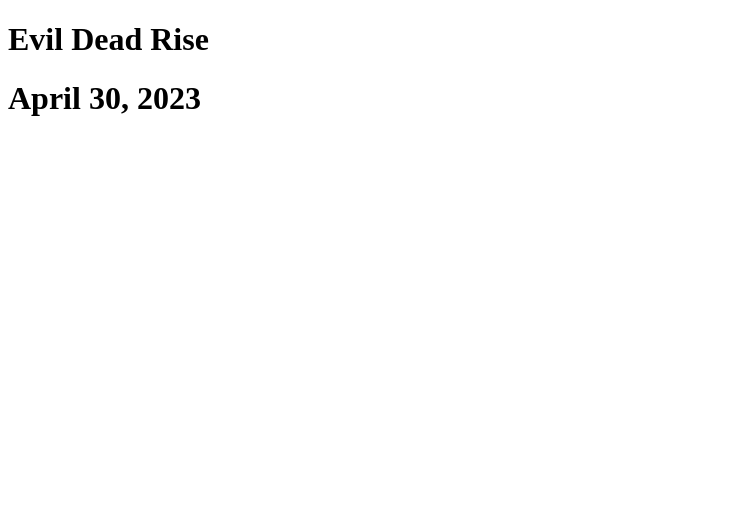
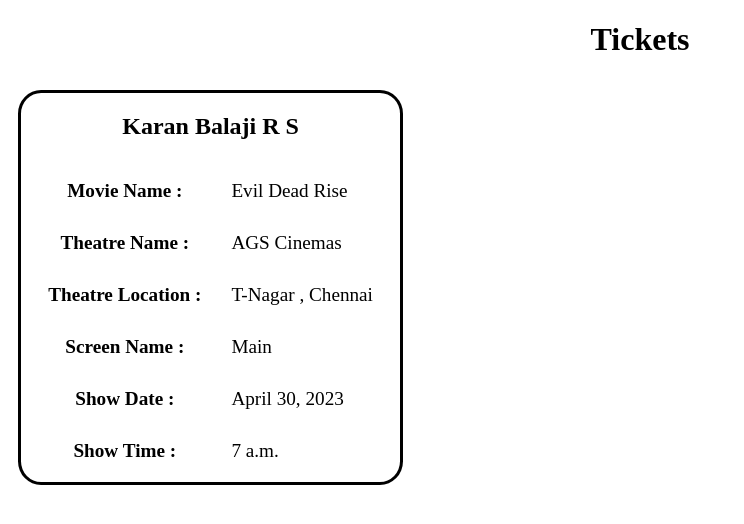
Before and after one commit to karanbalajirs/Movie-Ticket, a Django app: page /ticket/ in a window 1280 px wide. Shown: the top 524 px of the page, without its empty margins (0-744 px from the left). Run offline with Django 4.2, Linux system fonts and the light colour scheme; a user stored in the database is signed in; data comes from the database, SQL or seed files in the repository; both versions use the stored data as it was after the commit.

Commit message:
tinkering

```diff
--- a/movie_tickets/templates/ticket.html
+++ b/movie_tickets/templates/ticket.html
@@ -5,11 +5,42 @@
     <meta http-equiv="X-UA-Compatible" content="IE=edge">
     <meta name="viewport" content="width=device-width, initial-scale=1.0">
     <title>Tickets</title>
+    <style>
+        .container{
+            border-style: solid;
+            float: left;
+            width: 30%;
+            margin: 10px;
+            border-radius: 6%;
+        }
+    </style>
 </head>
 <body>
+    <h1 style="text-align: center;">Tickets</h1>
     {% for i in ticket %}
-    <h1>{{i.shows.movies.name}}</h1>
-    <h1>{{i.shows.show_date}}</h1>
+    <div class="container">
+        <h2 style="text-align: center;text-transform: capitalize;">{{i.name_of_customer}}</h2>
+        <table align="center" cellpadding="10px" cellspacing="10px" style="font-size:larger; " >
+            <tr>
+                <th>Movie Name :</th> <td>{{i.shows.movies.name}}</td>
+            </tr>
+            <tr>
+                <th>Theatre Name :</th> <td>{{i.shows.theatre.name}}</td>
+            </tr>
+            <tr>
+                <th>Theatre Location :</th> <td>{{i.shows.theatre.location}}</td>
+            </tr>
+            <tr>
+                <th>Screen Name :</th> <td style="text-transform: capitalize;">{{i.shows.screen.name}}</td>
+            </tr>
+            <tr>
+                <th>Show Date :</th> <td>{{i.shows.show_date}}</td>
+            </tr>
+            <tr>
+                <th>Show Time :</th> <td>{{i.shows.show_time}}</td>
+            </tr>
+                </table>
+    </div>
     {% endfor %}
 </body>
 </html>
```
Also changed, not shown: movie_tickets/templates/booking.html (+34 -7 lines), movie_tickets/db.sqlite3.
